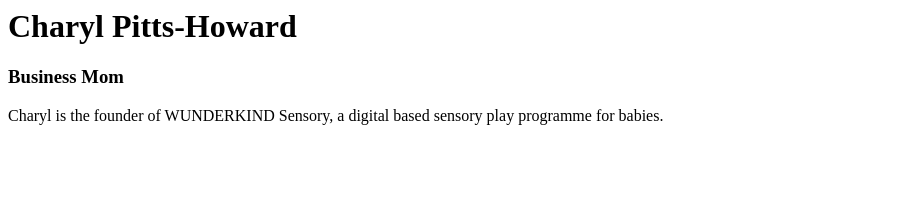
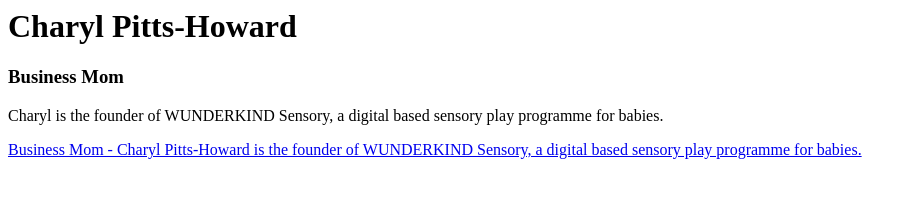
Before and after one commit to CharylPittsHoward/CharylPittsHoward.github.io, a plain HTML site: page index.html in a window 1280 px wide. Shown: the whole page, without its empty margins (0-917 px from the left). Drawn offline with Linux system fonts and the light colour scheme.

Commit message:
Update index.html

```diff
--- a/index.html
+++ b/index.html
@@ -1,3 +1,4 @@
 <h1>Charyl Pitts-Howard</h1>
 <h3> Business Mom</h3>
 <p>Charyl is the founder of WUNDERKIND Sensory, a digital based sensory play programme for babies.</p>
+<a href="https://www.google.com">Business Mom - Charyl Pitts-Howard is the founder of WUNDERKIND Sensory, a digital based sensory play programme for babies.</a>
```
